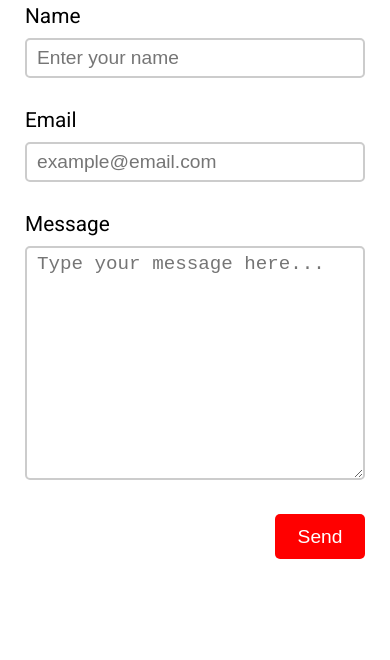
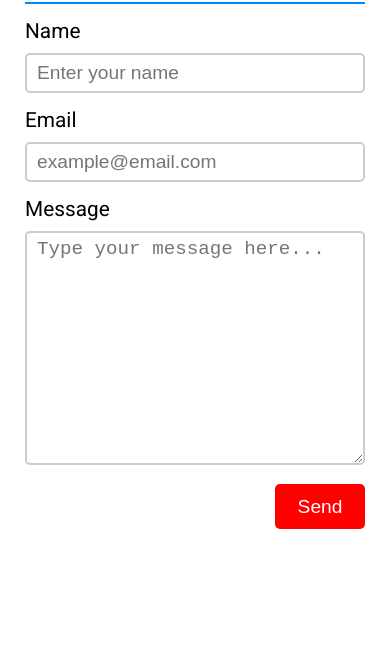
Before and after one commit to papiyan98/mail-sender, a website with bundled scripts: page public/index.html in a window 390 px wide. Shown: the part 184-844 px from the top of the page. Built offline with nearby package versions, Linux system fonts and the light colour scheme.

Commit message:
Update style.css

```diff
--- a/public/style.css
+++ b/public/style.css
@@ -165,4 +165,8 @@ form {
   form {
     width: 340px;
   }
+
+  .form-item {
+    margin: 15px 0;
+  }
 }
```
